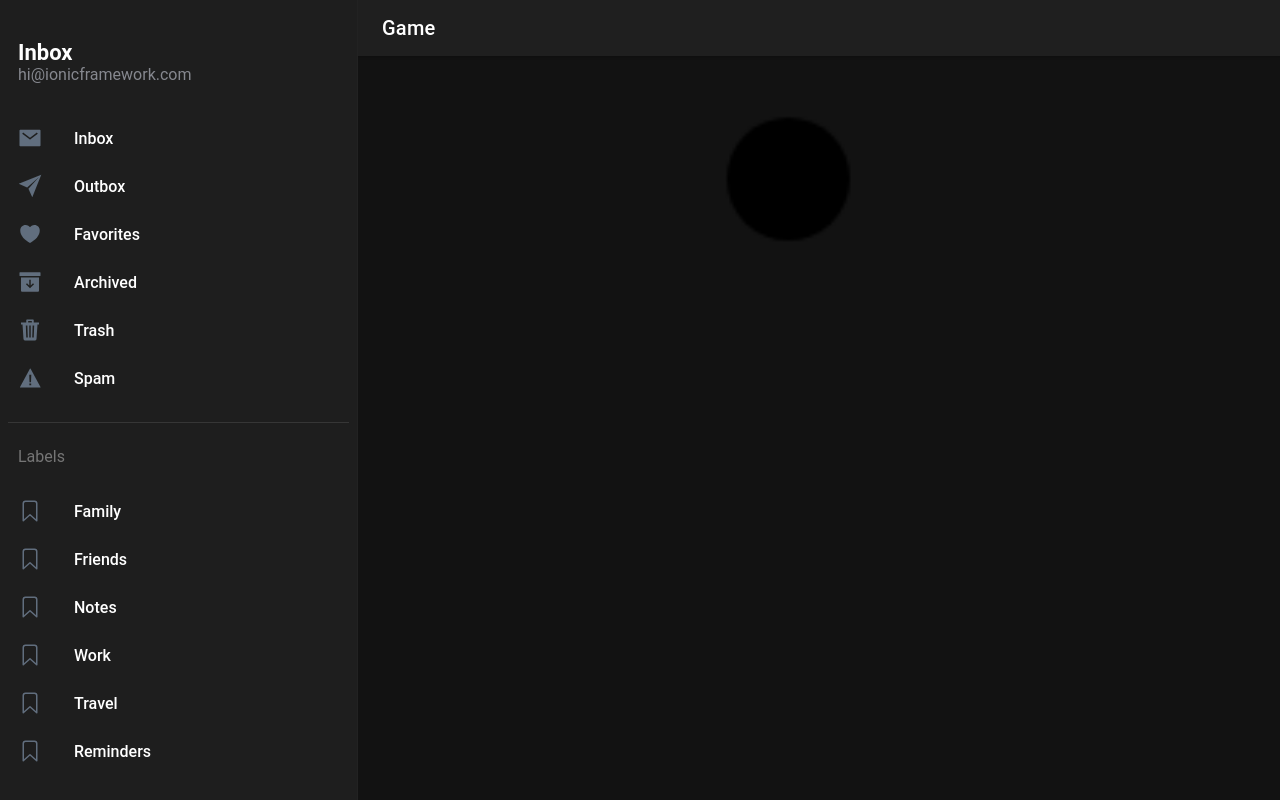
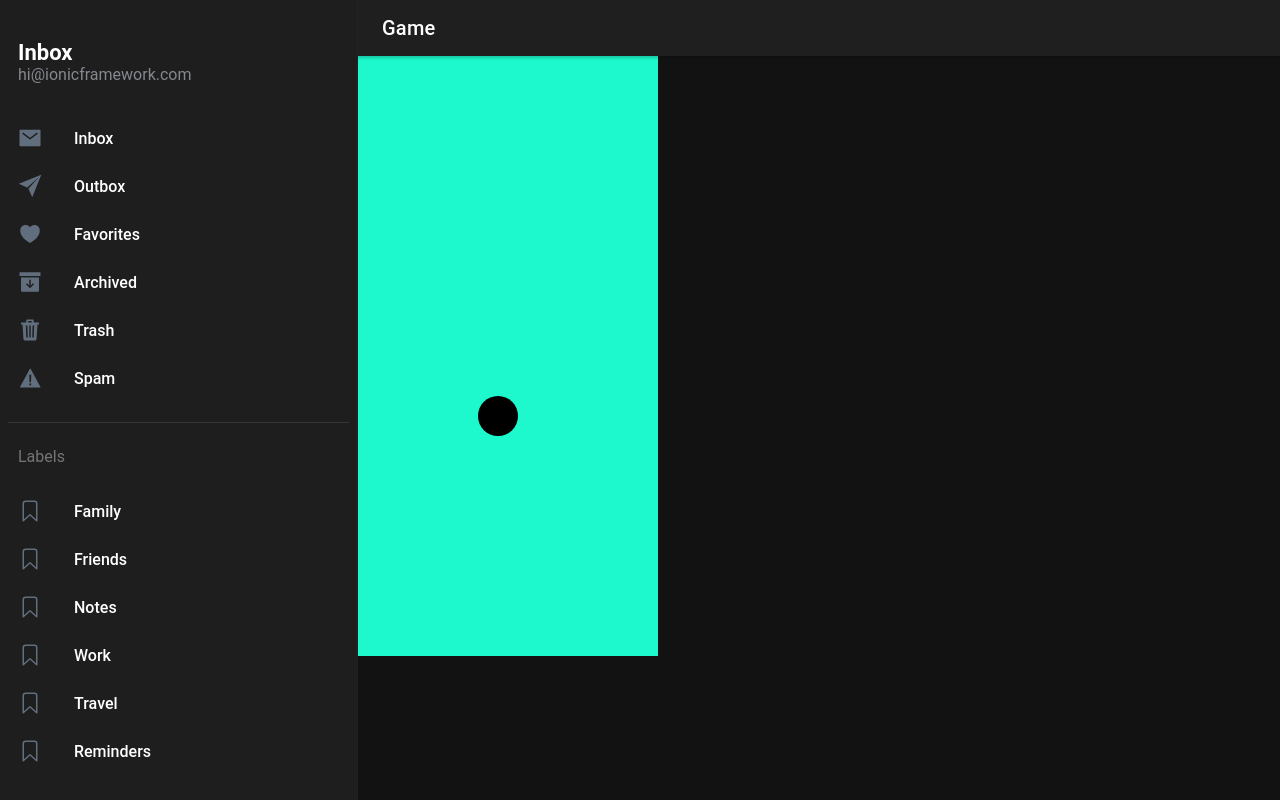
Before and after one commit to AlexSt05/pong-game, a React (Create React App) app: page /Level/1 in a window 1280 px wide. Built offline with nearby package versions, Linux system fonts and the light colour scheme.

Commit message:
fix distortion add height fucntion

```diff
--- a/src/components/Canvas.tsx
+++ b/src/components/Canvas.tsx
@@ -10,14 +10,17 @@
   const r = 20
   const s = 0
   const end = 2*Math.PI
+
   const draw = (ctx:CanvasRenderingContext2D, frameCount:number) => {
-    ctx.clearRect(0, 0, ctx.canvas.width, ctx.canvas.height)
+    ctx.fillStyle = '#1DF9CD'
+    ctx.fillRect(0, 0, ctx.canvas.width, ctx.canvas.height)
     ctx.fillStyle = '#000000'
     ctx.beginPath()
-    ctx.arc(x, y,  r, s, end)
+    ctx.ellipse(x, y, r, r, 0, s, end)
     ctx.fill()
     x+=xspeed
     y+=yspeed
+
     if (x>ctx.canvas.width){
       xspeed=-10
     }
@@ -32,6 +35,10 @@
     }
   }
 
+  const getScreenSize = () => {
+      //window.innerWidth
+      //window.innerHeight
+  };
 
   useEffect(() => {
 
@@ -56,7 +63,7 @@
     }
   }, [draw])
 
-  return <canvas style={{width:"100%",maxHeight:"600px", minHeight: "400px"}} ref={canvasRef} {...props}/>
+  return <canvas width='300' height='600'  ref={canvasRef} {...props}/>
 }
 
 export default Canvas
--- a/src/pages/ Level.tsx
+++ b/src/pages/ Level.tsx
@@ -1,4 +1,5 @@
 import { IonButtons, IonContent, IonHeader, IonMenuButton, IonPage, IonTitle, IonToolbar } from '@ionic/react';
+import { relative } from 'node:path';
 import React from 'react';
 import { useParams } from 'react-router';
 import Canvas from '../components/Canvas';
```
Also changed, not shown: 1 other file (tests, documents, lock files or other folders).
